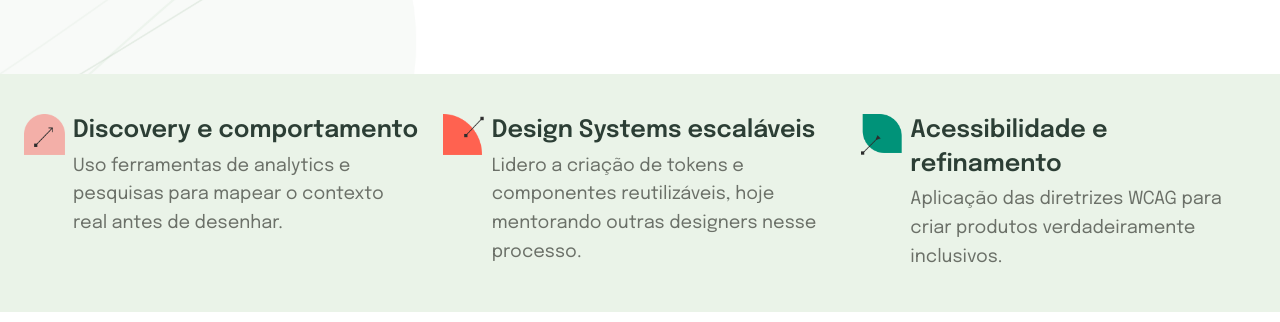
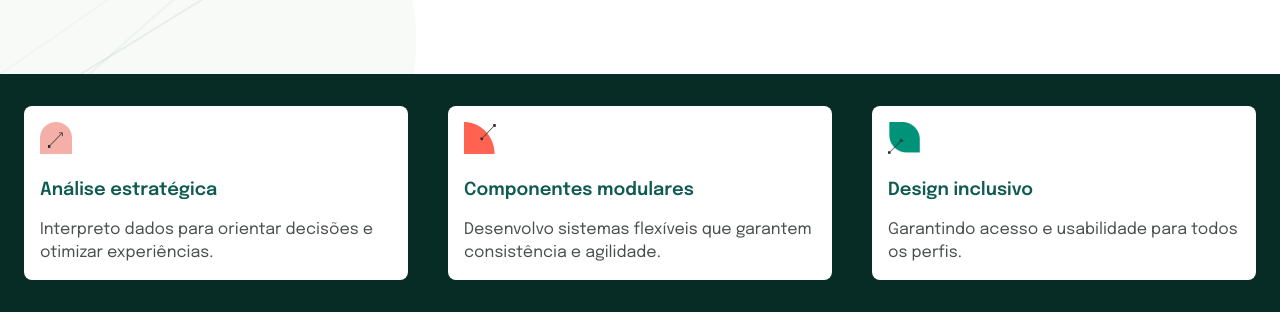
Before and after one commit to Agencia-Lumina-Digital/linda-hillary-port, a React (Vite) app: page / in a window 1280 px wide. Shown: the part 630-952 px from the top of the page. Built offline with nearby package versions, Linux system fonts and the light colour scheme.

Commit message:
feat: estilização

```diff
--- a/src/features/values/Values.tsx
+++ b/src/features/values/Values.tsx
@@ -1,4 +1,4 @@
-import { Box, Grid, Typography } from '@mui/material';
+import { Box, Grid, Stack, Typography } from '@mui/material';
 import { tokens } from '../../theme/tokens';
 import rect19 from '../../theme/assets/Rectangle 19.png';
 import rect21 from '../../theme/assets/Rectangle 21.png';
@@ -8,49 +8,82 @@ export const Values = () => {
   return (
     <Box
       sx={{
-        py: { xs: 8, md: 10 },
-        backgroundColor: tokens.colors.background.brandSubtle, // Cor verde bem clara de fundo
-        mx: { xs: '-24px', md: 'calc(-50vw + 50%)' }, // Quebra o container para full-width
-        px: { xs: '24px', md: 'calc(50vw - 50%)' }, // Restaura padding interno perfeitamente alinhado
+        py: { xs: 8, md: 8 },
+        backgroundColor: 'rgba(7, 44, 37, 1)', // Fundo verde escuro
+        mx: { xs: '-24px', md: 'calc(-50vw + 50%)' },
+        px: { xs: '24px', md: 'calc(50vw - 50%)' },
       }}
     >
-      <Grid container columnSpacing={{ xs: 0, md: 6 }} rowSpacing={6}>
-        {/* Feature 1 */}
-        <Grid item xs={12} md={4} sx={{ display: 'flex', gap: 2, alignItems: 'flex-start' }}>
-          <Box component="img" src={rect19} alt="Ícone Discovery" sx={{ width: '41px', height: '41px', flexShrink: 0 }} />
-          <Box>
-            <Typography variant="h4" sx={{ color: tokens.colors.text.brand, fontFamily: tokens.typography.fontFamily.display, mb: 1, fontSize: { xs: '16px', md: '24px' }, fontWeight: 600, lineHeight: 1.4 }}>
-              Discovery e comportamento
+      <Grid container columnSpacing="40px" rowSpacing="40px">
+        {/* Card 1 */}
+        <Grid item xs={12} md={4}>
+          <Box
+            sx={{
+              backgroundColor: '#FFFFFF',
+              borderRadius: '8px',
+              p: '16px',
+              height: '100%'
+            }}
+          >
+            <Stack spacing="24px">
+              <Box component="img" src={rect19} alt="Ícone" sx={{ width: '32px', height: '32px' }} />
+              <Stack spacing="16px">
+                <Typography variant="h6" sx={{ color: 'rgba(15, 91, 82, 1)', fontFamily: tokens.typography.fontFamily.display, fontSize: '18px', fontWeight: 600, lineHeight: 1.4 }}>
+                  Análise estratégica
                 </Typography>
-            <Typography variant="body1" sx={{ color: tokens.colors.text.secondary, fontFamily: tokens.typography.fontFamily.body, fontSize: { xs: '14px', md: '18px' }, fontWeight: 400, lineHeight: 1.6 }}>
-              Uso ferramentas de analytics e pesquisas para mapear o contexto real antes de desenhar.
+                <Typography variant="body1" sx={{ color: 'rgba(74, 79, 78, 1)', fontFamily: tokens.typography.fontFamily.display, fontSize: '16px', fontWeight: 400, lineHeight: 1.4 }}>
+                  Interpreto dados para orientar decisões e otimizar experiências.
                 </Typography>
+              </Stack>
+            </Stack>
           </Box>
         </Grid>
 
-        {/* Feature 2 */}
-        <Grid item xs={12} md={4} sx={{ display: 'flex', gap: 2, alignItems: 'flex-start' }}>
-          <Box component="img" src={rect21} alt="Ícone Design Systems" sx={{ width: '41px', height: '41px', flexShrink: 0 }} />
-          <Box>
-            <Typography variant="h4" sx={{ color: tokens.colors.text.brand, fontFamily: tokens.typography.fontFamily.display, mb: 1, fontSize: { xs: '16px', md: '24px' }, fontWeight: 600, lineHeight: 1.4 }}>
-              Design Systems escaláveis
+        {/* Card 2 */}
+        <Grid item xs={12} md={4}>
+          <Box
+            sx={{
+              backgroundColor: '#FFFFFF',
+              borderRadius: '8px',
+              p: '16px',
+              height: '100%'
+            }}
+          >
+            <Stack spacing="24px">
+              <Box component="img" src={rect21} alt="Ícone" sx={{ width: '32px', height: '32px' }} />
+              <Stack spacing="16px">
+                <Typography variant="h6" sx={{ color: 'rgba(15, 91, 82, 1)', fontFamily: tokens.typography.fontFamily.display, fontSize: '18px', fontWeight: 600, lineHeight: 1.4 }}>
+                  Componentes modulares
                 </Typography>
-            <Typography variant="body1" sx={{ color: tokens.colors.text.secondary, fontFamily: tokens.typography.fontFamily.body, fontSize: { xs: '14px', md: '18px' }, fontWeight: 400, lineHeight: 1.6 }}>
-              Lidero a criação de tokens e componentes reutilizáveis, hoje mentorando outras designers nesse processo.
+                <Typography variant="body1" sx={{ color: 'rgba(74, 79, 78, 1)', fontFamily: tokens.typography.fontFamily.display, fontSize: '16px', fontWeight: 400, lineHeight: 1.4 }}>
+                  Desenvolvo sistemas flexíveis que garantem consistência e agilidade.
                 </Typography>
+              </Stack>
+            </Stack>
           </Box>
         </Grid>
 
-        {/* Feature 3 */}
-        <Grid item xs={12} md={4} sx={{ display: 'flex', gap: 2, alignItems: 'flex-start' }}>
-          <Box component="img" src={rect25} alt="Ícone Acessibilidade" sx={{ width: '41px', height: '41px', flexShrink: 0 }} />
-          <Box>
-            <Typography variant="h4" sx={{ color: tokens.colors.text.brand, fontFamily: tokens.typography.fontFamily.display, mb: 1, fontSize: { xs: '16px', md: '24px' }, fontWeight: 600, lineHeight: 1.4 }}>
-              Acessibilidade e refinamento
+        {/* Card 3 */}
+        <Grid item xs={12} md={4}>
+          <Box
+            sx={{
+              backgroundColor: '#FFFFFF',
+              borderRadius: '8px',
+              p: '16px',
+              height: '100%'
+            }}
+          >
+            <Stack spacing="24px">
+              <Box component="img" src={rect25} alt="Ícone" sx={{ width: '32px', height: '32px' }} />
+              <Stack spacing="16px">
+                <Typography variant="h6" sx={{ color: 'rgba(15, 91, 82, 1)', fontFamily: tokens.typography.fontFamily.display, fontSize: '18px', fontWeight: 600, lineHeight: 1.4 }}>
+                  Design inclusivo
                 </Typography>
-            <Typography variant="body1" sx={{ color: tokens.colors.text.secondary, fontFamily: tokens.typography.fontFamily.body, fontSize: { xs: '14px', md: '18px' }, fontWeight: 400, lineHeight: 1.6 }}>
-              Aplicação das diretrizes WCAG para criar produtos verdadeiramente inclusivos.
+                <Typography variant="body1" sx={{ color: 'rgba(74, 79, 78, 1)', fontFamily: tokens.typography.fontFamily.display, fontSize: '16px', fontWeight: 400, lineHeight: 1.4 }}>
+                  Garantindo acesso e usabilidade para todos os perfis.
                 </Typography>
+              </Stack>
+            </Stack>
           </Box>
         </Grid>
       </Grid>
```
Lines whose indentation alone changed are shown as unchanged.
